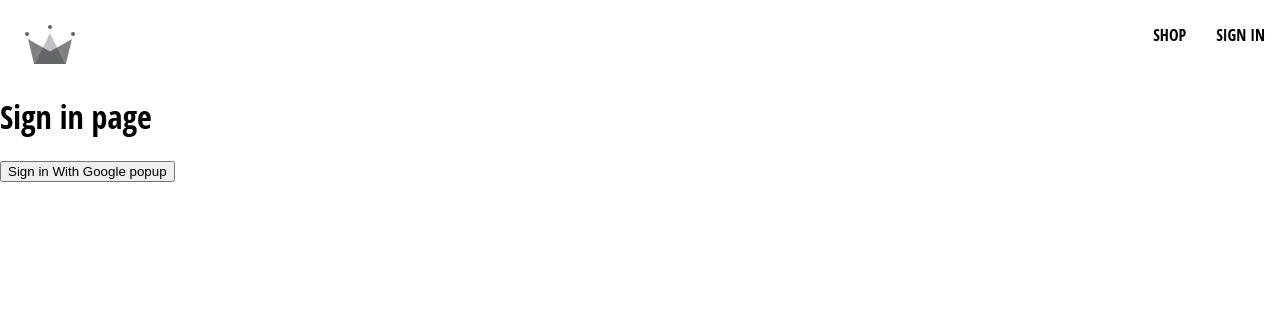
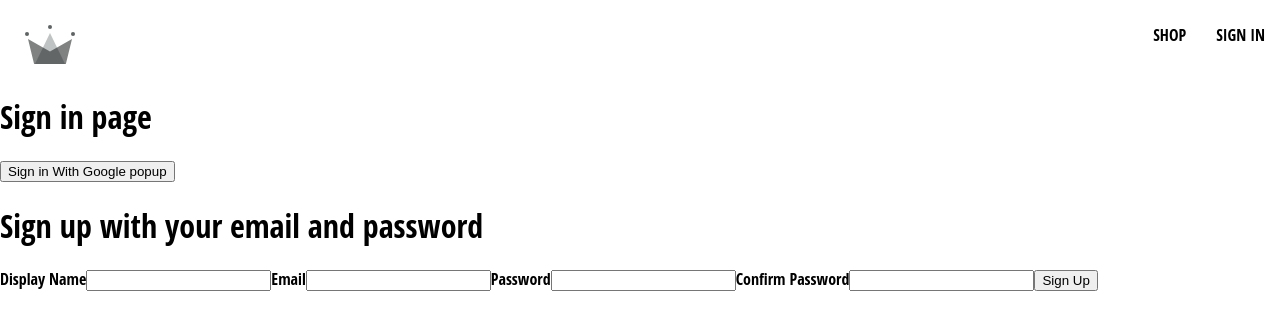
Before and after one commit to Nanda-maker/React-Crown-clothing, a React (Create React App) app: page /sign-in in a window 1280 px wide. Shown: the top 330 px of the page. Built offline with nearby package versions, Linux system fonts and the light colour scheme.

Commit message:
Added sign up with email and password

```diff
--- /dev/null
+++ b/src/components/sign-up-form/sign-up-form.component.jsx
@@ -0,0 +1,89 @@
+import { async } from "@firebase/util";
+import { useState } from "react";
+import {
+  createAuthUserWithEmailAndPassword,
+  createUserDocumentFromAuth,
+} from "../../utils/firebase/firbase.util";
+
+const defaultFormField = {
+  displayName: "",
+  email: "",
+  password: "",
+  confirmPassword: "",
+};
+
+const SignUpForm = () => {
+  const [formFields, setFormFields] = useState(defaultFormField);
+  const { displayName, email, password, confirmPassword } = formFields;
+  const resetFormFields = () => {
+    setFormFields(defaultFormField);
+  };
+
+  const handleSubmit = async (event) => {
+    event.preventDefault();
+    if (password !== confirmPassword) {
+      alert("passwords does not match");
+      return;
+    }
+    try {
+      const { user } = await createAuthUserWithEmailAndPassword(
+        email,
+        password
+      );
+      await createUserDocumentFromAuth(user, { displayName });
+      resetFormFields();
+    } catch (error) {
+      if (error.code == "auth/email-already-in-use") {
+        alert("Cannot create user, email already in use");
+      } else {
+        console.log("user creation encountered an error", error);
+      }
+    }
+  };
+  const handleChange = (event) => {
+    const { name, value } = event.target;
+    setFormFields({ ...formFields, [name]: value });
+  };
+  return (
+    <div>
+      <h1>Sign up with your email and password</h1>
+      <form onSubmit={handleSubmit}>
+        <label>Display Name</label>
+        <input
+          type="text"
+          required
+          onChange={handleChange}
+          name="displayName"
+          value={displayName}
+        />
+        <label>Email</label>
+        <input
+          type="email"
+          required
+          onChange={handleChange}
+          name="email"
+          value={email}
+        />
+        <label>Password</label>
+        <input
+          type="password"
+          required
+          onChange={handleChange}
+          name="password"
+          value={password}
+        />
+        <label>Confirm Password</label>
+        <input
+          type="password"
+          required
+          onChange={handleChange}
+          name="confirmPassword"
+          value={confirmPassword}
+        />
+        <button type="submit">Sign Up</button>
+      </form>
+    </div>
+  );
+};
+
+export default SignUpForm;
--- a/src/routes/sign-in/sign-in.component.jsx
+++ b/src/routes/sign-in/sign-in.component.jsx
@@ -1,9 +1,23 @@
+// import { useEffect } from "react";
+// import { getRedirectResult } from "firebase/auth";
 import {
+  //auth,
   signInWithGooglePopup,
+  //signInWithGoogleRedirect,
   createUserDocumentFromAuth,
 } from "../../utils/firebase/firbase.util";
 
+import SignUpForm from "../../components/sign-up-form/sign-up-form.component";
+
 const SignIn = () => {
+  // useEffect(async () => {
+  //   const response = await getRedirectResult(auth);
+  //   //console.log(respose);
+  //   if (response) {
+  //     const userDocRef = await createUserDocumentFromAuth(response.user);
+  //   }
+  // }, []);
+
   const logGoogleUser = async () => {
     const { user } = await signInWithGooglePopup();
     //console.log(response);
@@ -13,6 +27,10 @@
     <div>
       <h1>Sign in page</h1>
       <button onClick={logGoogleUser}>Sign in With Google popup</button>
+      <SignUpForm />
+      {/* <button onClick={signInWithGoogleRedirect}>
+        Sign in With Google redirect
+      </button> */}
     </div>
   );
 };
--- a/src/utils/firebase/firbase.util.js
+++ b/src/utils/firebase/firbase.util.js
@@ -5,6 +5,7 @@
   signInWithRedirect,
   signInWithPopup,
   GoogleAuthProvider,
+  createUserWithEmailAndPassword,
 } from "firebase/auth";
 
 import { getFirestore, doc, getDoc, setDoc } from "firebase/firestore";
@@ -22,17 +23,23 @@
 // Initialize Firebase
 const firebaseApp = initializeApp(firebaseConfig);
 
-const provider = new GoogleAuthProvider();
-provider.setCustomParameters({
+const googleprovider = new GoogleAuthProvider();
+googleprovider.setCustomParameters({
   prompt: "select_account",
 });
 
 export const auth = getAuth();
-export const signInWithGooglePopup = () => signInWithPopup(auth, provider);
-
+export const signInWithGooglePopup = () =>
+  signInWithPopup(auth, googleprovider);
+export const signInWithGoogleRedirect = () =>
+  signInWithRedirect(auth, googleprovider);
 export const db = getFirestore();
 
-export const createUserDocumentFromAuth = async (userAuth) => {
+export const createUserDocumentFromAuth = async (
+  userAuth,
+  additionalInformation = {}
+) => {
+  if (!userAuth) return;
   const userDocRef = doc(db, "users", userAuth.uid);
   //console.log(userDocRef);
 
@@ -48,6 +55,7 @@
         displayName,
         email,
         createdAt,
+        ...additionalInformation,
       });
     } catch (error) {
       console.log("error creating the user", error.message);
@@ -55,3 +63,8 @@
   }
   return userDocRef;
 };
+
+export const createAuthUserWithEmailAndPassword = async (email, password) => {
+  if (!email || !password) return;
+  return await createUserWithEmailAndPassword(auth, email, password);
+};
```
